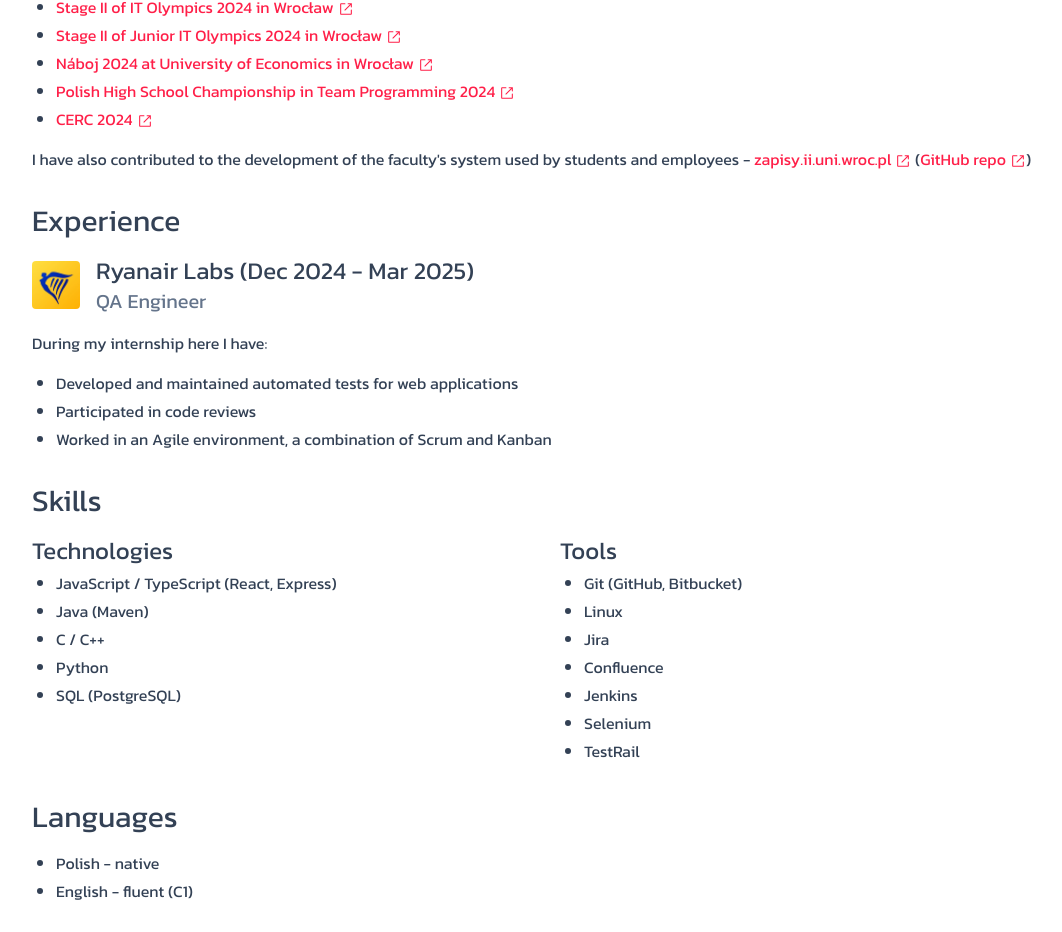
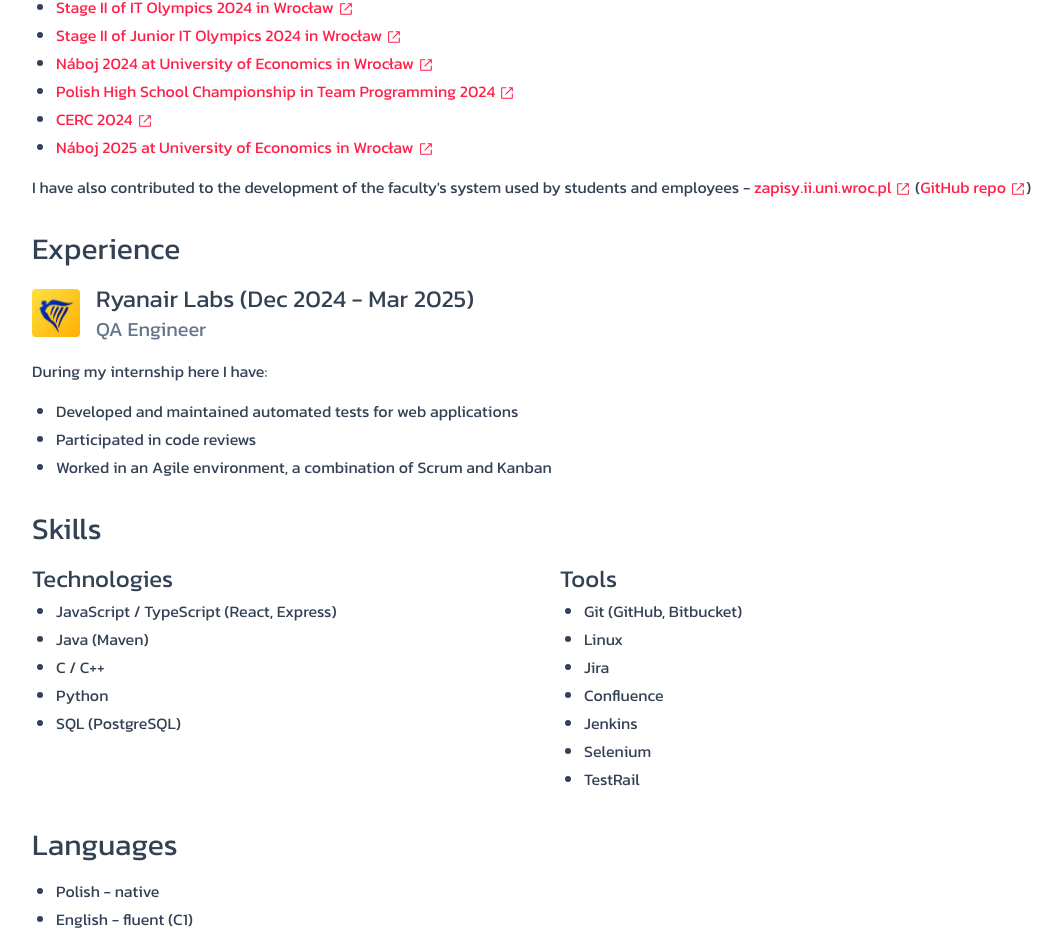
Before and after one commit to Acors24/Acors24.github.io, a React (Vite) app: page / in a window 1280 px wide. Shown: the part 1052-1984 px from the top of the page, without its empty margins (88-1150 px from the left). Built offline with nearby package versions, Linux system fonts and the light colour scheme.

Commit message:
update content

```diff
--- a/src/components/Education.tsx
+++ b/src/components/Education.tsx
@@ -42,6 +42,11 @@ export default function Education() {
         <li>
           <Link href="https://cerc24.ii.uni.wroc.pl/">CERC 2024</Link>
         </li>
+        <li>
+          <Link href="https://math.naboj.org/pl/pl/">
+            Náboj 2025 at University of Economics in Wrocław
+          </Link>
+        </li>
       </List>
       <p>
         I have also contributed to the development of the faculty's system used
```
